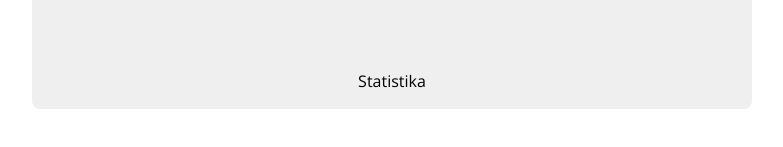
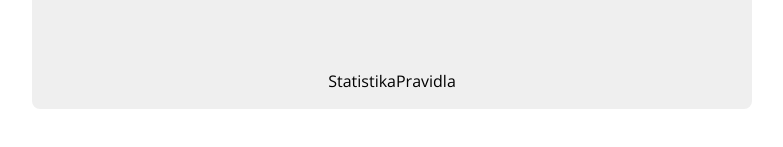
Before and after one commit to LipusM/Datluj-soutez, a React (Vite) app: page /hra-na-cas in a window 1280 px wide. Shown: the part 475-622 px from the top of the page, without its empty margins (248-1031 px from the left). Built offline with nearby package versions, Linux system fonts and the light colour scheme.

Commit message:
Import obrázků

```diff
--- a/src/components/StageTime/index.jsx
+++ b/src/components/StageTime/index.jsx
@@ -175,6 +175,7 @@ const generateWord = (size) => {
         {/* <div className="stage__mistakes">Chyb: {mistakes} | Napsaná slova: {writtenWords}</div> */}
 
         {submission && <PlayerName selectName={games}/>}
+
         <div className="stage__words">
           {words.map((word, index) => <WordboxTime key={word} word={word} onFinish={handleFinish}
           active={index === 0 && remaningTime !==0 && true} evaluate={onEvaluation}
@@ -183,6 +184,7 @@ const generateWord = (size) => {
 
         <nav id="nav-panel">
           <NavLink className="navigation" to="/hra-na-cas/statistika">Statistika</NavLink>
+          <NavLink className="navigation" to="/hra-na-cas/pravidla">Pravidla</NavLink>
         </nav>
       </div>
     );
```
Also changed, not shown: src/assets/arrow-back.svg (added).
